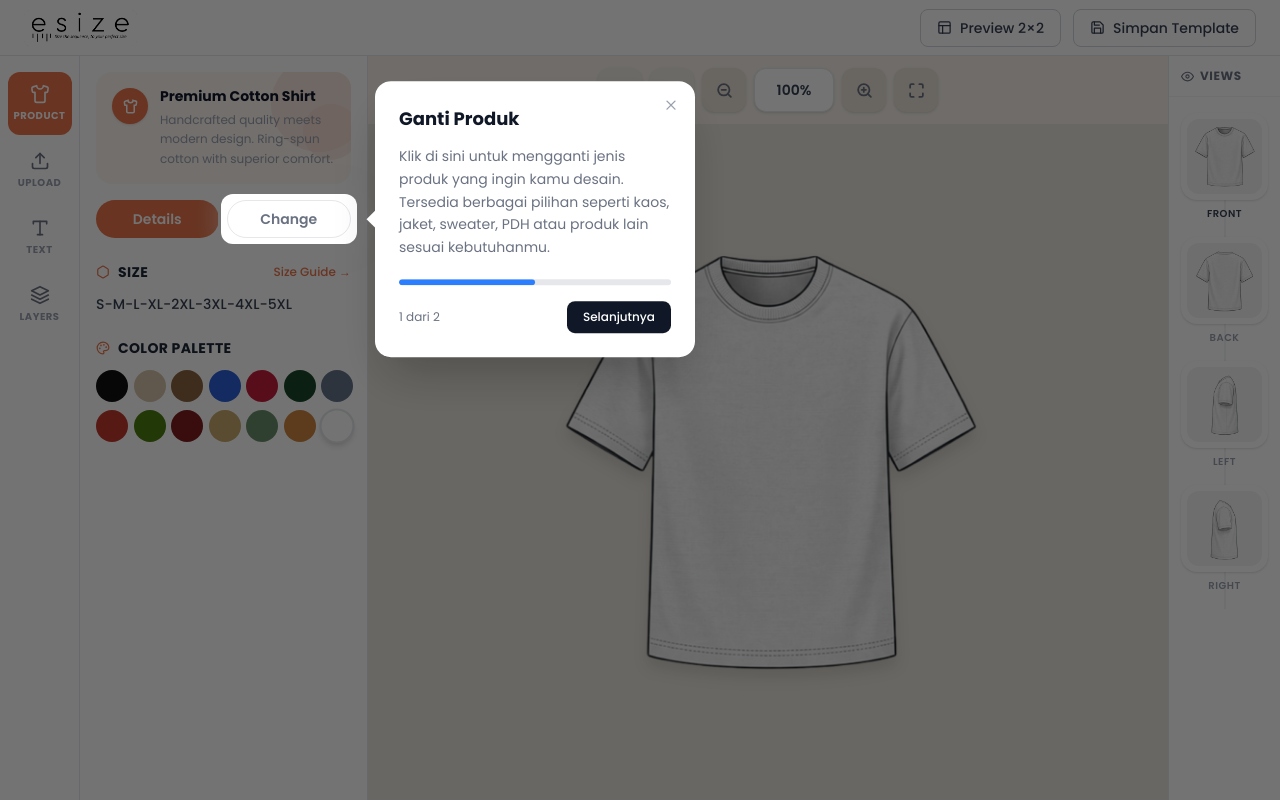
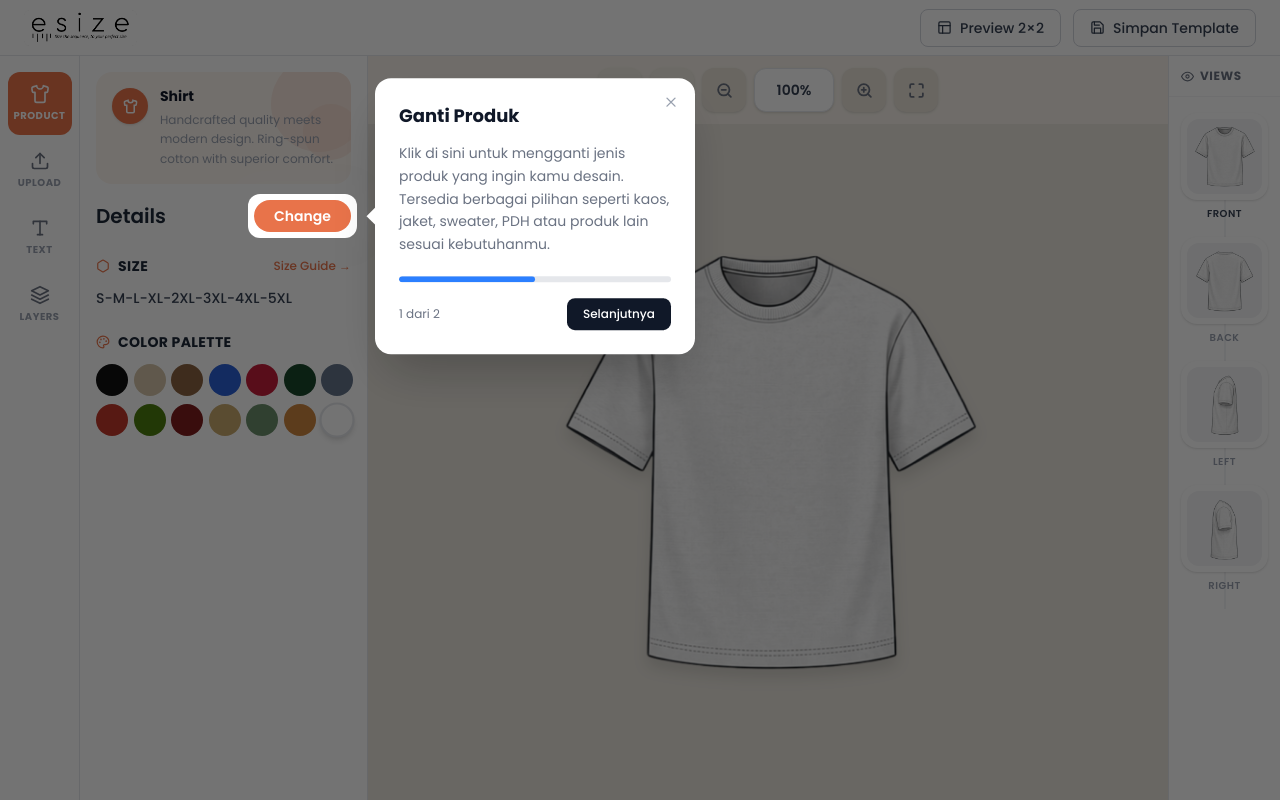
Before and after one commit to e-Size/project-hibah, a Next.js app in the folder fe/: page /editor in a window 1280 px wide. Built offline with nearby package versions, Linux system fonts and the light colour scheme.

Commit message:
refactor: update product editor UI layout and refresh landing page statistics data

```diff
--- a/fe/src/app/editor/page.tsx
+++ b/fe/src/app/editor/page.tsx
@@ -527,23 +527,21 @@ export default function EditorPage() {
                       <svg width="15" height="15" viewBox="0 0 24 24" fill="none" stroke="white" strokeWidth="2.5"><path d="M20.38 3.46L16 2a4 4 0 0 1-8 0L3.62 3.46a2 2 0 0 0-1.34 2.23l.58 3.57a1 1 0 0 0 .99.84H6v10c0 1.1.9 2 2 2h8a2 2 0 0 0 2-2V10h2.15a1 1 0 0 0 .99-.84l.58-3.57a2 2 0 0 0-1.34-2.23z" /></svg>
                     </div>
                     <div>
-                      <h2 className="font-bold text-gray-900 text-sm leading-tight">Premium Cotton Shirt</h2>
+                      <h2 className="font-bold text-gray-900 text-sm leading-tight">Shirt</h2>
                       <p className="text-gray-400 text-xs mt-1 leading-relaxed">Handcrafted quality meets modern design. Ring-spun cotton with superior comfort.</p>
                     </div>
                   </div>
                 </div>
 
-                <div className="flex gap-2 mb-6">
-                  {(["details", "change"] as ProductTab[]).map(tab => (
-                    <button
-                      key={tab}
-                      ref={tab === "change" ? changeBtnRef : undefined}
-                      onClick={() => setProductTab(tab)}
-                      className={`flex-1 py-2 rounded-full text-sm font-semibold capitalize transition-colors ${productTab === tab ? "bg-[#e8734a] text-white" : "border border-gray-200 text-gray-500 hover:bg-gray-50"}`}
-                    >
-                      {tab === "details" ? "Details" : "Change"}
-                    </button>
-                  ))}
+                <div className="flex items-center justify-between mb-6">
+                  <h3 className="text-xl font-semibold text-gray-800">Details</h3>
+                  <button
+                    ref={changeBtnRef}
+                    onClick={() => setProductTab("change")}
+                    className="px-5 py-1.5 rounded-full text-sm font-semibold bg-[#e8734a] text-white hover:bg-[#d4623a] transition-colors"
+                  >
+                    Change
+                  </button>
                 </div>
 
                 <div className="mb-6">
--- a/fe/src/app/page.tsx
+++ b/fe/src/app/page.tsx
@@ -169,11 +169,11 @@ export default function Home() {
         <hr className="border-t-2 border-[#c0553a] mb-12 mx-32" />
 
         {/* Stats */}
-        <div className="flex justify-around mb-12 ">
+        <div className="flex justify-around text-center mb-12 mx-30">
           {[
+            { value: "2.000+", label: "Universities" },
             { value: "20.000+", label: "Customer" },
-            { value: "20.000+", label: "Customer" },
-            { value: "20.000+", label: "Customer" },
+            { value: "6+", label: "Years Operating" },
           ].map((stat, i) => (
             <FadeInUp key={i}>
               <div className="relative px-10 py-6">
```
